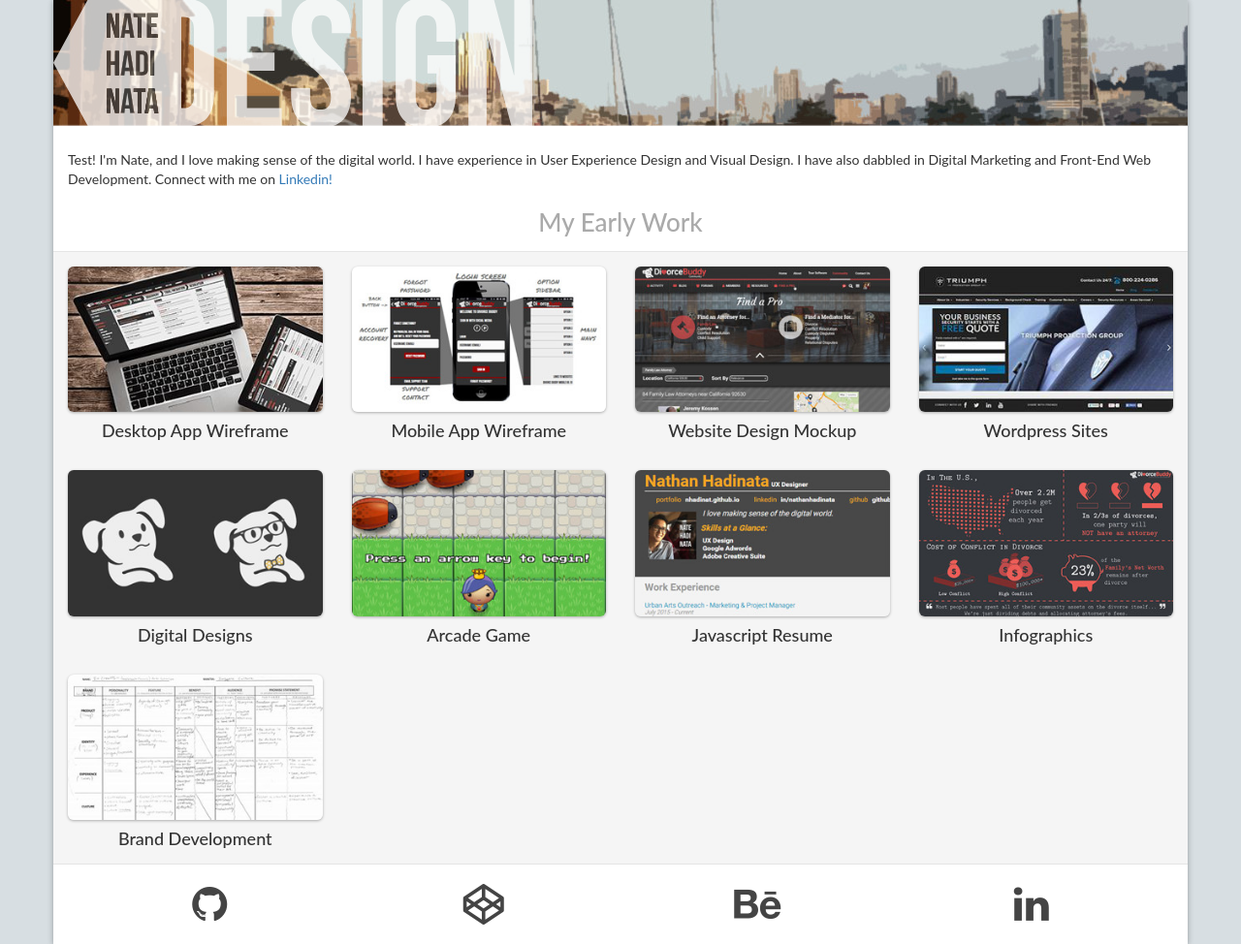
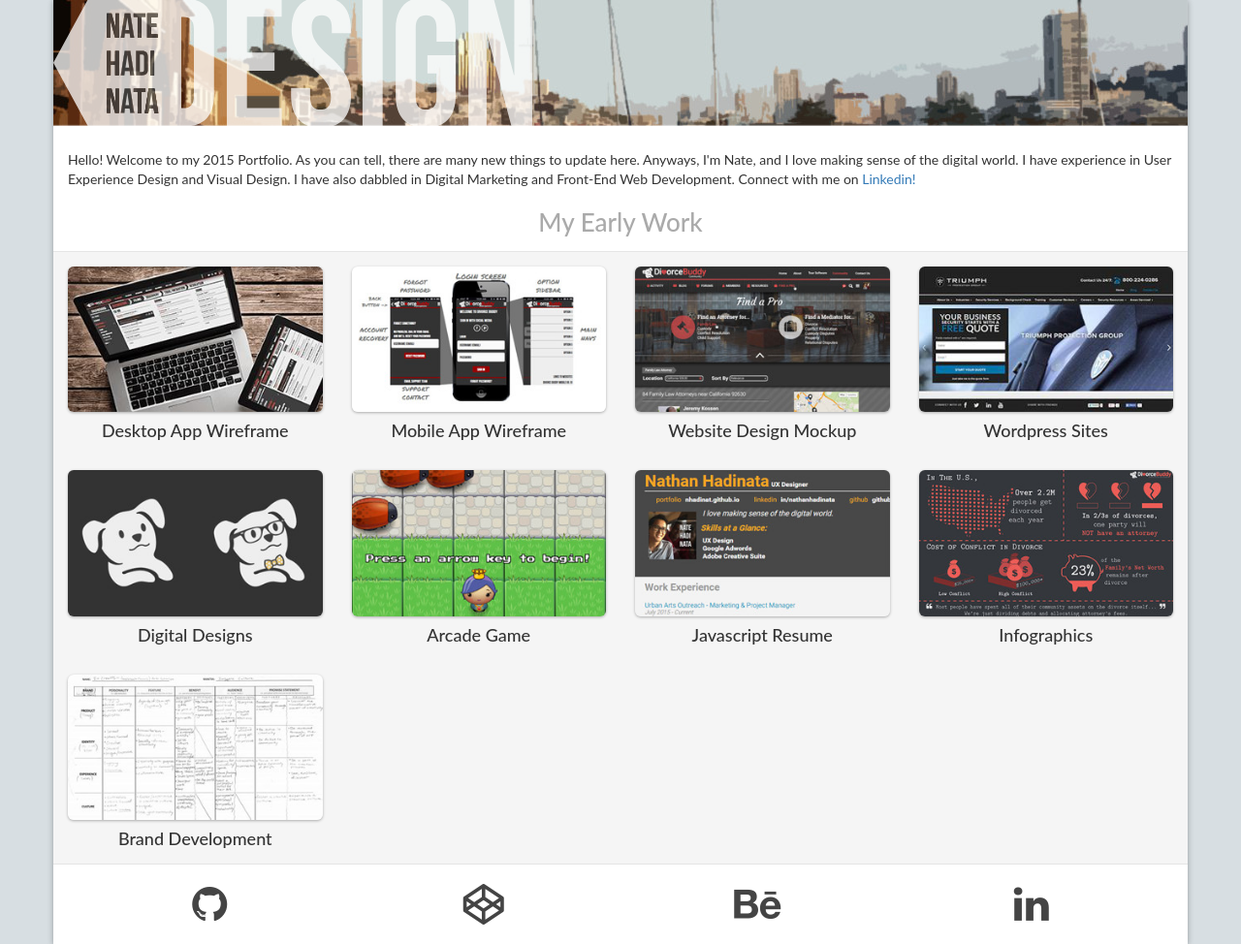
Before and after one commit to nhadinat/nhadinat.github.io, a website: page src/index.html in a window 1280 px wide. Shown: the whole page at 97% size. Drawn offline with nearby package versions, Linux system fonts and the light colour scheme; files that its build step writes are made by us from their sources; files whose address does not match are found by name.

Commit message:
Update description

```diff
--- a/src/index.html
+++ b/src/index.html
@@ -39,7 +39,7 @@
       <!--Intro TODO: add profile with table cells-->
       <div class="row">
         <div class="col-xs-12">
-          <p>Test! I'm Nate, and I love making sense of the digital world. I have experience in User Experience Design and Visual Design. I have also dabbled in Digital Marketing and Front-End Web Development. Connect with me on <a href="https://www.linkedin.com/in/nathanhadinata" title="Nate's LinkedIn Profile" alt="Nate's LinkedIn Profile" target="_blank">Linkedin!</a></p>
+          <p>Hello! Welcome to my 2015 Portfolio. As you can tell, there are many new things to update here. Anyways, I'm Nate, and I love making sense of the digital world. I have experience in User Experience Design and Visual Design. I have also dabbled in Digital Marketing and Front-End Web Development. Connect with me on <a href="https://www.linkedin.com/in/nathanhadinata" title="Nate's LinkedIn Profile" alt="Nate's LinkedIn Profile" target="_blank">Linkedin!</a></p>
         </div>
       </div>
 
```
